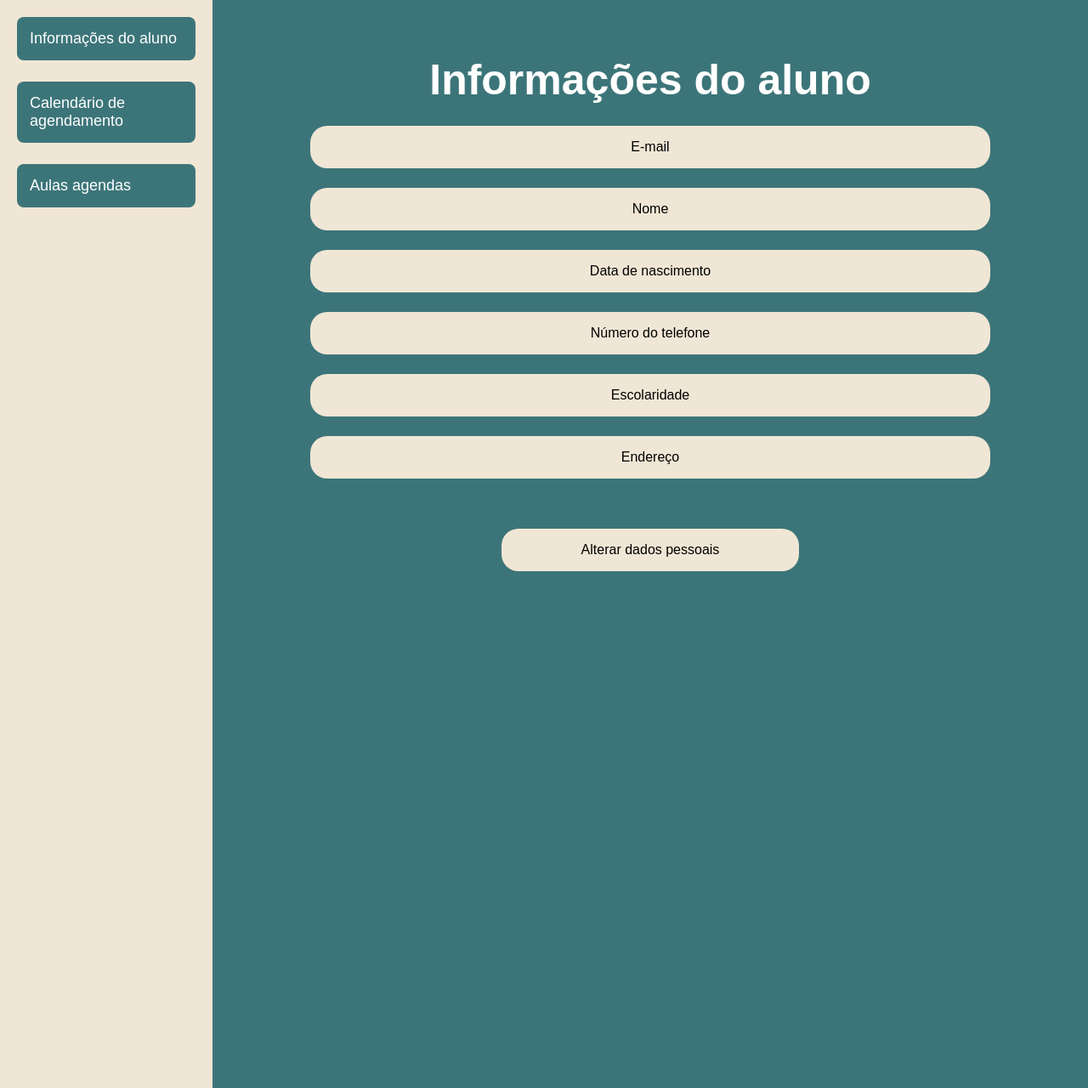
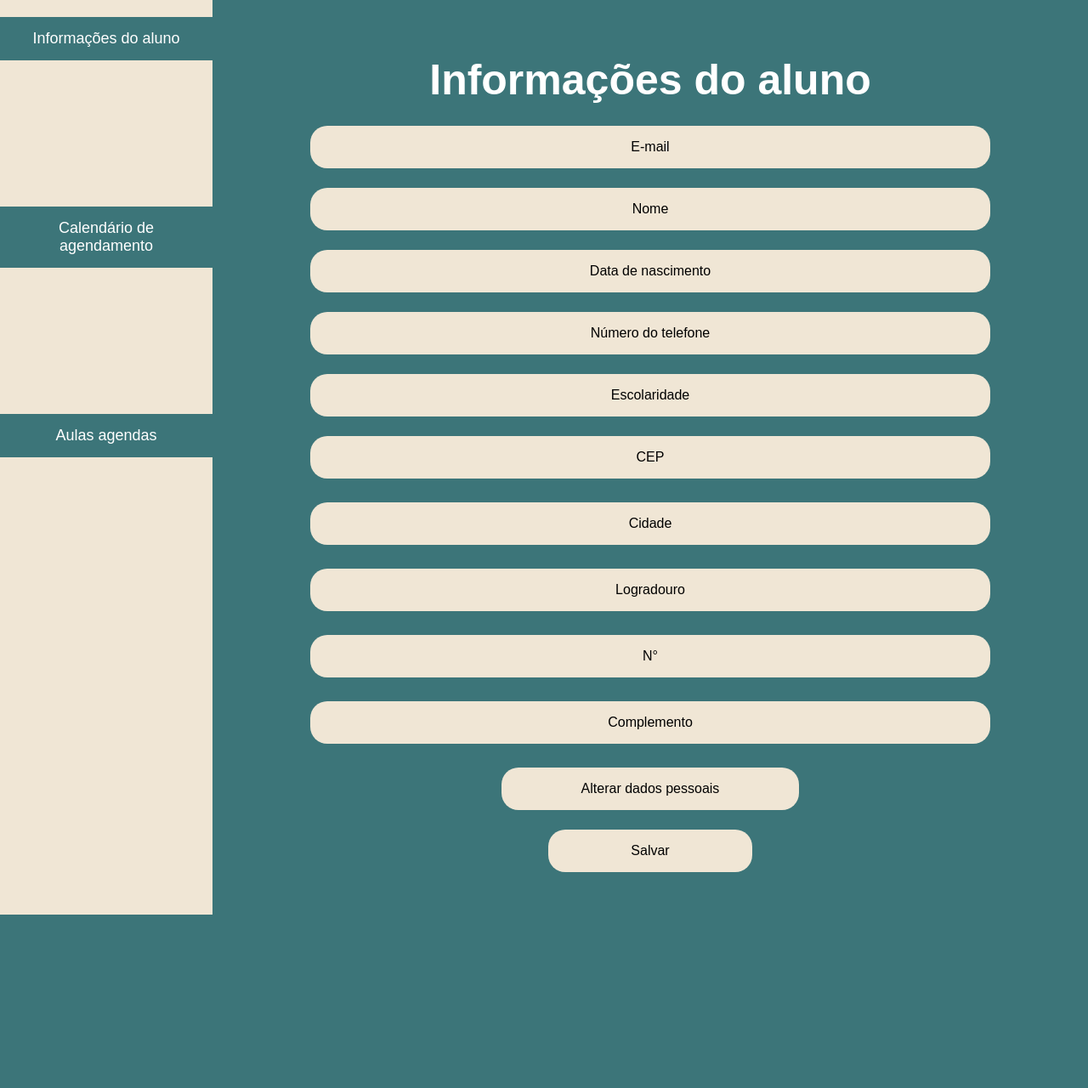
Before and after one commit to RafaelJacobDev/aula-back-jacob, a PHP site: page /html-areadoaluno/info-aluno.html in a window 1280 px wide. Shown: the whole page at 85% size. After the commit the page ends 1076 px from the top, so only its background shows below. Run offline with PHP 8.4, Linux system fonts and the light colour scheme.

Commit message:
atualização profjuquinha apenas front

```diff
--- a/ProfJuquinha/html-areadoaluno/info-aluno.html
+++ b/ProfJuquinha/html-areadoaluno/info-aluno.html
@@ -20,12 +20,12 @@
     <div class="div-pai">
         <aside class="esquerda">
 
-            <a href="" class="nav-lateral">Informações do aluno</a>
+            <a href="./info-aluno.html" class="nav-lateral">Informações do aluno</a>
 
 
-            <a href="" class="nav-lateral">Calendário de agendamento</a>
+            <a href="./calendario-aluno.html" class="nav-lateral">Calendário de agendamento</a>
 
-            <a href="" class="nav-lateral">Aulas agendas</a>
+            <a href="./aulas-agendadas.html" class="nav-lateral">Aulas agendas</a>
 
 
         </aside>
@@ -36,25 +36,39 @@
                 <h1 class="titulo-teste">Informações do aluno</h1>
             </section>
             <div class="info-container">
-                <section class="e-mail">
+                <section class="e-mail" name="e-mail">
                     <p>E-mail</p>
                 </section>
-                <section class="nome">
+                <section name="nome" class="nome">
                     <p>Nome</p>
                 </section>
-                <section class="nascimento">
+                <section class="nascimento" name="nascimento">
                     <p>Data de nascimento</p>
                 </section>
-                <section class="telefone">
+                <section class="telefone" name="telefone">
                     <p>Número do telefone</p>
                 </section>
-                <section class="escolaridade">
+                <section class="escolaridade" name="escolaridade">
                     <p>Escolaridade</p>
                 </section>
-                <section class="endereco">
-                    <p>Endereço</p>
+                <section class="endereco" name="cep">
+                    <p>CEP</p>
                 </section>
-                <a href="/sua-pagina-de-alteracao" class="button">Alterar dados pessoais</a>
+                <section class="endereco" name="cidade">
+                    <p>Cidade</p>
+                </section>
+                <section class="endereco" name="logradouro">
+                    <p>Logradouro</p>
+                </section>
+                <section class="endereco" name="numero">
+                    <p>N°</p>
+                </section>
+                <section class="endereco" name="complemento">
+                    <p>Complemento</p>
+                </section>
+                <a class="button">Alterar dados pessoais</a>
+
+                <a class="button-salvar">Salvar</a>
             </div>
 
         </main>
--- a/ProfJuquinha/style.css
+++ b/ProfJuquinha/style.css
@@ -8,7 +8,7 @@
 .div-pai {
     display: grid;
     grid-template-columns: 250px 1fr;
-    min-height: 100vw;
+    min-height: 100vh;
     grid-area: "div-pai";
 
 }
@@ -16,10 +16,13 @@
 .esquerda {
     background-color: #f0e6d5;
     padding: 20px;
-    gap: 25px;
+    gap: 172px;
     align-items: stretch;
     display: flex;
     flex-direction: column;
+    margin-right: -20px;
+    margin-left: -20px;
+
 
 }
 
@@ -27,11 +30,9 @@
     background-color: #3c7579;
     color: white;
     text-decoration: none;
-    border-radius: 8px;
     padding: 15px;
     font-size: 18px;
-
-
+    text-align: center;
 }
 
 .direita {
@@ -53,6 +54,7 @@
     flex-direction: column;
     align-items: center;
     gap: 13px;
+
 }
 
 
@@ -118,7 +120,7 @@
 
     padding: 16px;
     width: 800px;
-    margin-bottom: 46px;
+    margin-bottom: 15px;
     border-radius: 20px;
     border: none;
     background-color: #f0e6d5;
@@ -135,4 +137,17 @@
     text-align: center;
     text-decoration: none;
     color: black;
+    cursor: pointer;
 }
+.button-salvar {
+    padding: 16px;
+    margin-bottom: 10px;
+    border-radius: 20px;
+    width: 240px;
+    border: none;
+    background-color: #f0e6d5;
+    text-align: center;
+    text-decoration: none;
+    color: black;
+    cursor: pointer;
+}
```
Also changed, not shown: ProfJuquinha/html-areadoaluno/aulas-agendadas.html (+39 -0 lines), ProfJuquinha/html-areadoaluno/calendario-aluno.html (+42 -0 lines).
